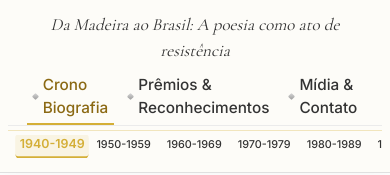
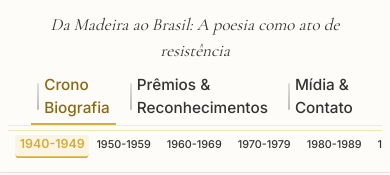
Before and after one commit to telesverasdalila-spec/dalilapoeta, a Next.js app: page / in a window 390 px wide. Shown: the part 795-970 px from the top of the page. Built offline with nearby package versions, Linux system fonts and the light colour scheme.

Commit message:
menu com tracinho vertical

```diff
--- a/src/app/globals.css
+++ b/src/app/globals.css
@@ -145,12 +145,12 @@ body {
 .tabs-principal > :last-child { margin-right: auto; }
 .tabs-principal::-webkit-scrollbar { display: none; }
 
-/* Task 113 (v5 — diamante): marcador prateado + label à esquerda (calibragem com a autora).
-   Cada tab-mãe ganha um diamantinho em degradê cinza (quadrado rotacionado 45°),
-   lapide editorial sóbria, só para informar no visual que ali estão as escolhas do menu.
-   Histórico: v1 tracinho (poluiu); v2 esfera 7px; v3 esfera 9px + entrelinhas 1.3
+/* Task 113 (v6 — linha sussurro): marcador prateado + label à esquerda (calibragem com a autora).
+   Cada tab-mãe ganha uma linha VERTICAL FININHA em cinza bem claro — só uma base
+   organizadora, quase um sussurro (“quanto menos coisas melhor”, filosofia da autora).
+   Histórico: v1 tracinho grosso (poluiu); v2 esfera 7px; v3 esfera 9px + entrelinhas 1.3
    (apertou demais — desfeito); v4 esfera 9px + TODAS as tabs-mãe em 2 linhas;
-   v5 esfera vira diamante (teste da autora).
+   v5 diamante (aprovado no dia, revisto no dia seguinte); v6 linha fina 2px cinza claro.
    ⚠️ Vale para os 3 eixos de uma vez (Vida, Obra e Movimento usam .tabs-principal).
    ⚠️ Só estética — chaves internas das tabs e conteúdo que abre por padrão não mudam. */
 .tab-btn {
@@ -173,11 +173,10 @@ body {
 }
 .tab-btn::before {
   content: "";
-  width: 7px;
-  height: 7px;
+  width: 2px;
+  height: 2.2em;
   border-radius: 1px;
-  background: linear-gradient(135deg, #d6d6d6, #9c9c9c);
-  transform: rotate(45deg); /* quadrado vira losango — a caixa continua 7px, a diagonal é que enxerga ~10px */
+  background: linear-gradient(180deg, #dedede, #bcbcbc); /* cinza bem clarinho — base, não destaque */
   flex-shrink: 0;
 }
 .tab-btn:hover { color: #8b4513; }
@@ -528,7 +527,7 @@ span[data-ano].data-iluminada {
     white-space: nowrap;
     gap: 7px; /* Task 113 v2: esfera mais coladinha no celular */
   }
-  .tab-btn::before { width: 6px; height: 6px; } /* Task 113 v5: diamante compacto no celular */
+  .tab-btn::before { height: 2em; } /* Task 113 v6: linha sussurro proporcional no celular */
 
   .ativismo-ativo .tabs-sub {
     display: flex !important;
@@ -662,7 +661,7 @@ span[data-ano].data-iluminada {
     padding: 4px 6px !important;
     gap: 5px; /* Task 113 v2: respiro mínimo entre esfera e texto */
   }
-  .tab-btn::before { width: 5px; height: 5px; } /* Task 113 v5: lapide enxuta em telas mínimas */
+  .tab-btn::before { height: 1.8em; } /* Task 113 v6: sussurro enxuto em telas mínimas */
   .tab-sub-btn { font-size: 0.85rem !important; } /* mãe = sub no tamanho; hierarquia fica no peso e na cor */
   .estrada { padding: 15px 15px 40px 60px !important; }
   .estrada::before { left: 24px !important; }
```
Also changed, not shown: LEIA-ME.txt, REGRAS-DE-OURO.txt.
